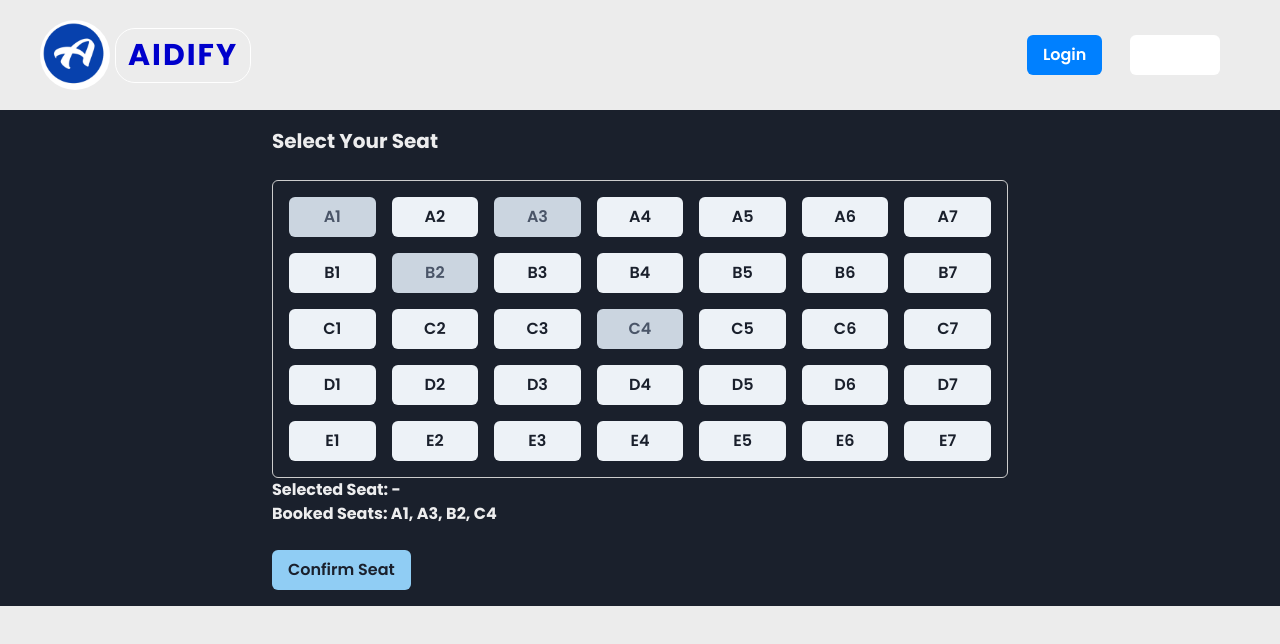
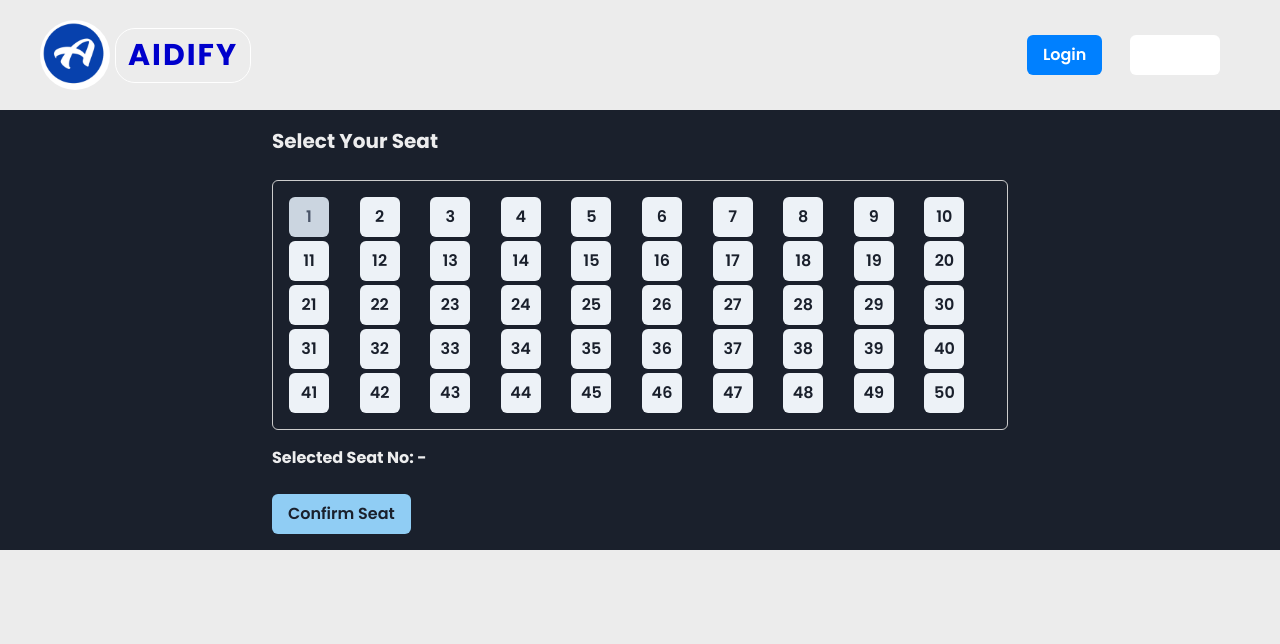
Before and after one commit to karthik-n-p/Aidify, a React (Vite) app in the folder frontend/: page /bookseat in a window 1280 px wide. Shown: the top 644 px of the page. Built offline with nearby package versions, Linux system fonts and the light colour scheme; no server answers.

Commit message:
bus seat booking update

```diff
--- a/frontend/src/main.jsx
+++ b/frontend/src/main.jsx
@@ -31,6 +31,7 @@ import GrievanceNewTicket from './pages/StudentPages/GrievanceNewTicket';
 import Marketplace from './pages/StudentPages/Store';
 import Bus from './pages/StudentPages/Bus';
 import BookSeat from './pages/StudentPages/BookSeat';
+
 
 // Create a custom theme with the desired default color mode (dark)
 const customTheme = extendTheme({
@@ -182,10 +183,6 @@ const App = () => {
               <Route path='/store' element={<Marketplace />} />
 
 
-
-
-
-
                    </Routes>
           </ChakraProvider>
         </BrowserRouter>
--- a/frontend/src/pages/StudentPages/BookSeat.jsx
+++ b/frontend/src/pages/StudentPages/BookSeat.jsx
@@ -23,7 +23,7 @@ function SeatSelection() {
     // Simulating API call delay
     setTimeout(() => {
       // Dummy data for booked seats
-      const bookedSeatsData = ["A1", "A3", "B2", "C4"];
+      const bookedSeatsData = ["1"];
       setBookedSeats(bookedSeatsData);
     }, 1000);
   };
@@ -35,31 +35,28 @@ function SeatSelection() {
 
   // Function to render seat grid
   const renderSeatGrid = () => {
-    const rows = ['A', 'B', 'C', 'D', 'E'];
-    const cols = [1, 2, 3, 4, 5, 6, 7];
+
+    const totalRows = 5;
+    const totalColumns = 10;
+    const totalSeats = totalRows * totalColumns;
+    const seats = Array.from({ length: totalSeats }, (_, index) => index + 1);
 
     return (
-      <Grid templateColumns="repeat(7, 1fr)" gap={4}>
-        {rows.map(row => {
-          return cols.map(col => {
-            const seat = `${row}${col}`;
-            const isBooked = bookedSeats.includes(seat);
-            const isSelected = selectedSeat === seat;
-            return (
-              <Button
-                key={seat}
-                onClick={() => handleSeatSelection(seat)}
-                bg={isBooked ? "gray.300" : isSelected ? "blue.500" : "gray.100"}
-                color={isBooked ? "gray.600" : isSelected ? "white" : "gray.800"}
-                disabled={isBooked}
-                _hover={!isBooked && { bg: isSelected ? "blue.600" : "gray.200" }}
-                cursor={isBooked ? "not-allowed" : "pointer"}
-              >
-                {seat}
-              </Button>
-            );
-          });
-        })}
+      <Grid templateColumns={`repeat(${totalColumns}, 1fr)`} gap={1}>
+        {seats.map(seatNumber => (
+          <Button
+            key={seatNumber}
+            onClick={() => handleSeatSelection(seatNumber.toString())}
+            width="20px"
+            bg={bookedSeats.includes(seatNumber.toString()) ? "gray.300" : selectedSeat === seatNumber.toString() ? "blue.500" : "gray.100"}
+            color={bookedSeats.includes(seatNumber.toString()) ? "gray.600" : selectedSeat === seatNumber.toString() ? "white" : "gray.800"}
+            disabled={bookedSeats.includes(seatNumber.toString())}
+            _hover={!bookedSeats.includes(seatNumber.toString()) && { bg: selectedSeat === seatNumber.toString() ? "blue.600" : "gray.200" }}
+            cursor={bookedSeats.includes(seatNumber.toString()) ? "not-allowed" : "pointer"}
+          >
+            {seatNumber}
+          </Button>
+        ))}
       </Grid>
     );
   };
@@ -70,9 +67,8 @@ function SeatSelection() {
       <Box border="1px solid #ccc" borderRadius="md" p={4}>
         {renderSeatGrid()}
       </Box>
-      <Box mb={2}>
-        <Text fontSize="md" fontWeight="bold">Selected Seat: {selectedSeat || "-"}</Text>
-        <Text fontSize="md" fontWeight="bold">Booked Seats: {bookedSeats.join(', ')}</Text>
+      <Box mb={2} mt={4}>
+        <Text fontSize="md" fontWeight="bold">Selected Seat No: {selectedSeat || "-"}</Text>
       </Box>
       <Button mt={4} colorScheme="blue" onClick={() => console.log("Selected seat:", selectedSeat)}>Confirm Seat</Button>
     </Box>
```
